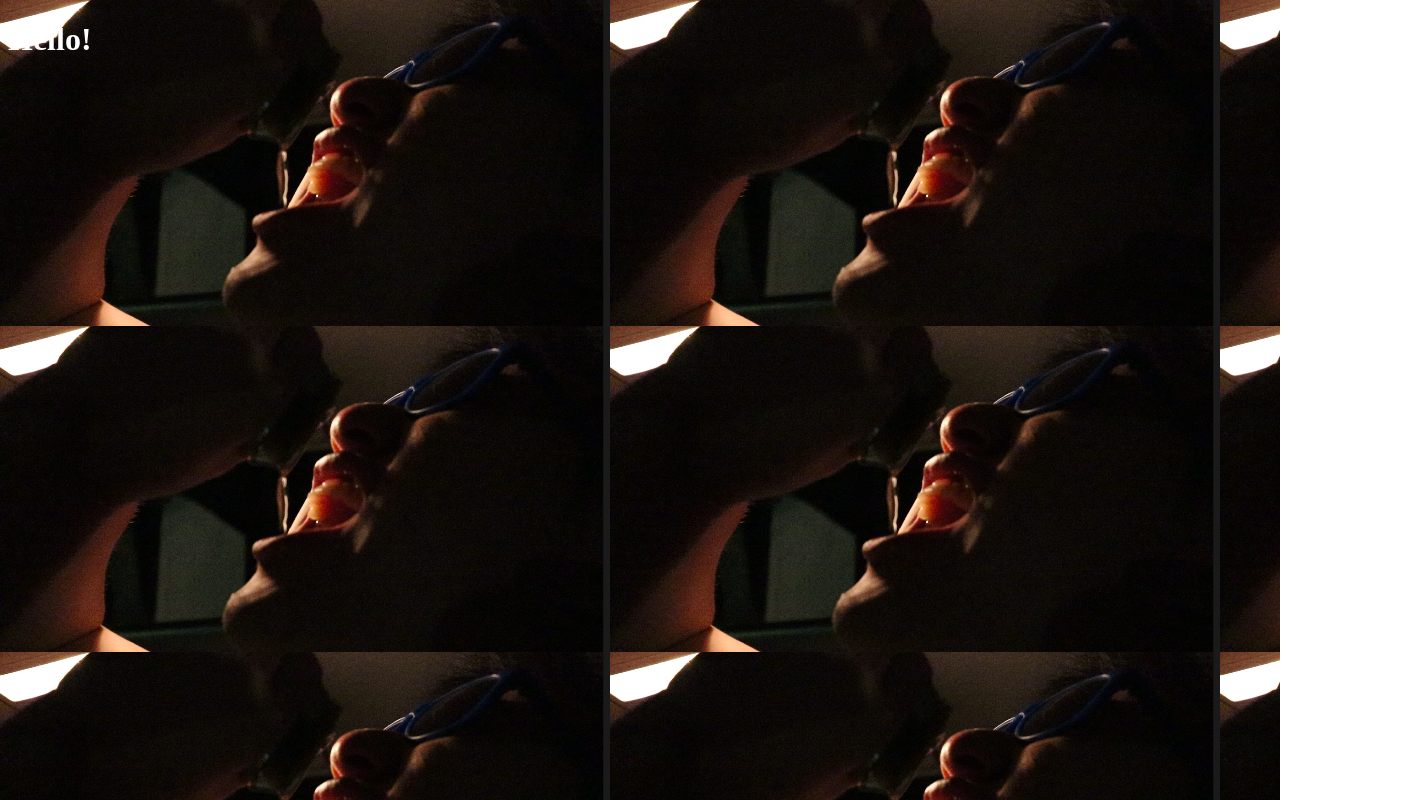
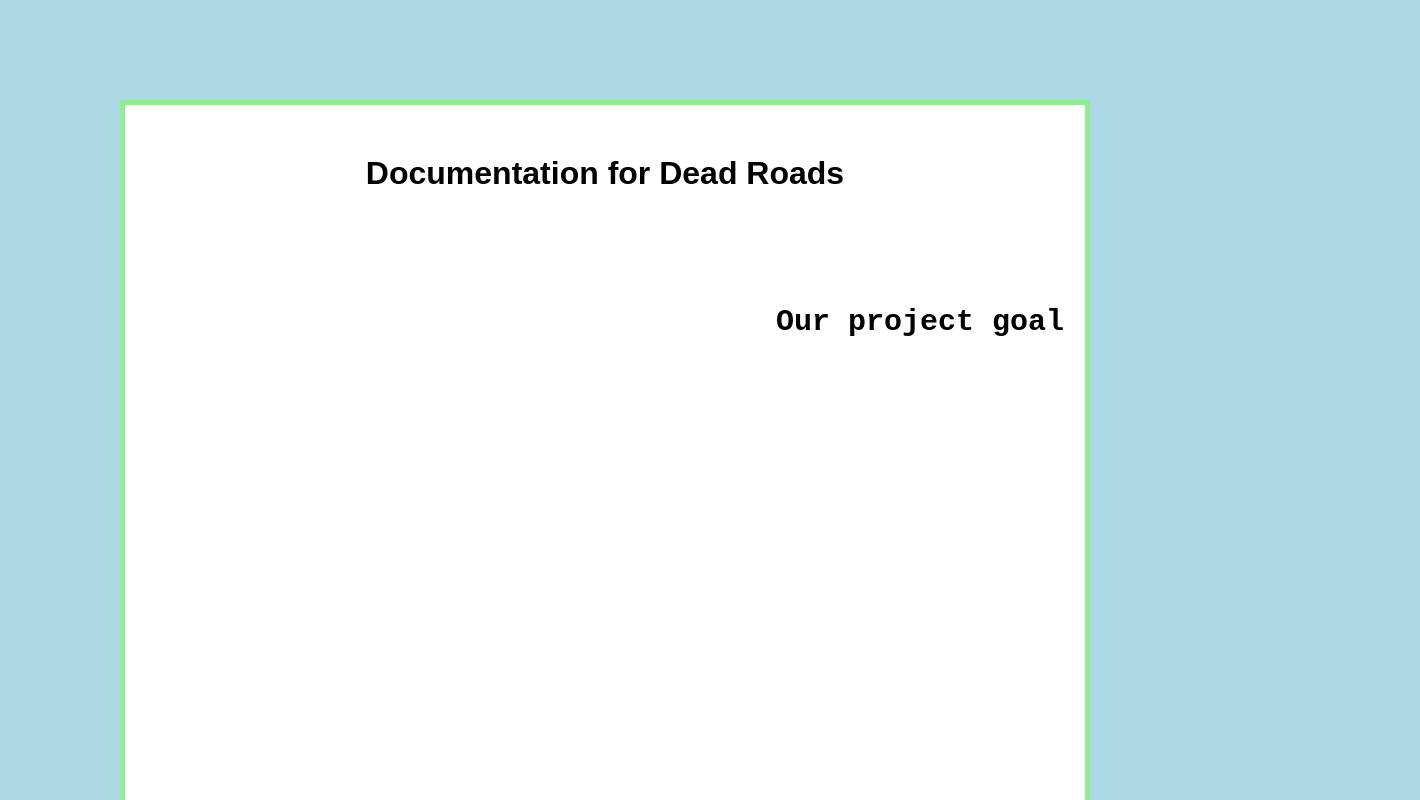
Before and after one commit to natewang36/art609, a plain HTML site: page index.html in a window 1280 px wide. Shown: the top 800 px of the page, 1420 px wide, since content can reach past the window. Drawn offline with Linux system fonts and the light colour scheme.

Commit message:
Basic website framework

```diff
--- a/index.html
+++ b/index.html
@@ -1,11 +1,48 @@
 <!doctype html>
 <html>
+
+<!-- Styling -->
 <style>
   body {
-    background-image: url("images/drippingbill.png");
+    background-color: lightblue;
+    margin-top: 100px;
+    margin-bottom: 100px;
+    margin-right: 150px;
+    margin-left: 80px;
   }
   h1 {
-    color: white;
+      color: black;
+      text-align: center;
+      background-color: white;
+      font-family: sans-serif;
+      height: 1000px;
+      padding: 50px;
+      border: 5px solid lightgreen;
+      margin: 40px;
+    }
+  h2 {
+    font-size: 30px;
+    font-family: monospace;
+    margin: 5px;
+  }
+  .text-box{
+    /*transform: translate(-50%, -50%);
+    -ms-transform: translate(-50%, -50%);
+    -webkit-transform: translate(-50%, -50%);*/
+    position: absolute;
+    text-align: center;
+  }
+  #projectgoal-desc{
+    width: 1000px;
+    height: 300px;
+    top: 300px;
+    left: 420px;
   }
 </style>
-<h1>Hello!</h1>
+
+<!-- Here's where the real stuff starts -->
+
+<h1>Documentation for Dead Roads</h1>
+<div id = "projectgoal-desc" class = 'text-box'>
+  <h2>Our project goal</h2>
+</div>
```
